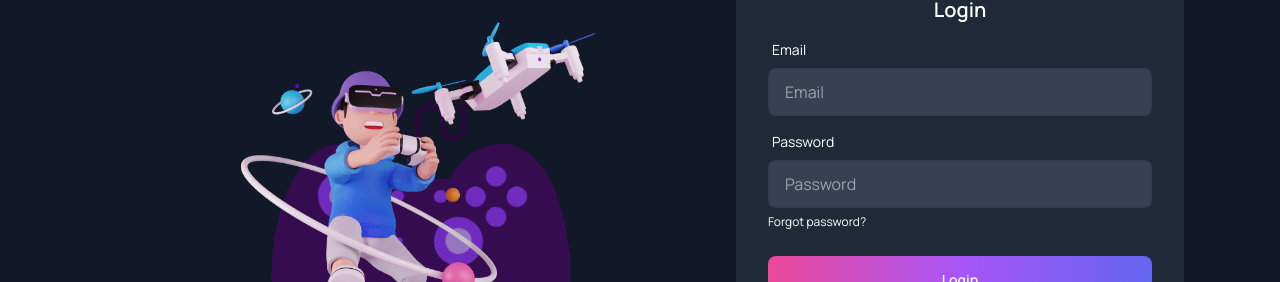
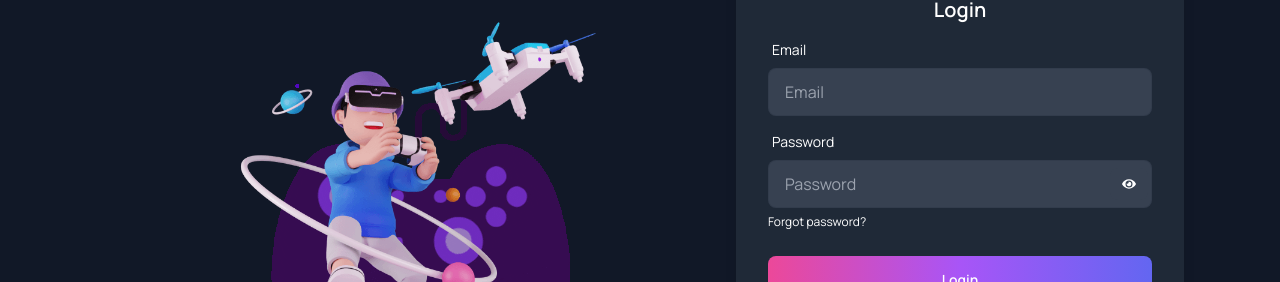
Before and after one commit to DKAbir111/Chill-gamer-client, a React (Vite) app: page /login in a window 1280 px wide. Shown: the part 196-478 px from the top of the page. Built offline with nearby package versions, Linux system fonts and the light colour scheme; no server answers.

Commit message:
hide and show password functionality added

```diff
--- a/src/components/pages/Login.jsx
+++ b/src/components/pages/Login.jsx
@@ -4,20 +4,27 @@ import boyGame from '../../assets/boy-game.png'
 import gameAnim from '../../assets/game-anim.gif'
 import 'aos/dist/aos.css';
 import { FcGoogle } from 'react-icons/fc';
-import { useContext } from 'react';
+import { useContext, useState } from 'react';
 import { AuthContext } from '../../Context/AuthContext';
 import { toast } from 'react-toastify';
+import { FaEye } from "react-icons/fa";
+import { FaEyeSlash } from "react-icons/fa";
 
 export default function Login() {
     const { googleSignIn, signIn } = useContext(AuthContext)
+    const [showPass, setShowPass] = useState(false)
     const navigate = useNavigate()
     const handleGoogleSignIn = () => {
         googleSignIn()
             .then(result => {
-                console.log(result)
+                if (result?.user?.email) {
+                    toast.success('Logged in successfully')
+                    navigate('/')
+                }
             })
             .catch(error => {
                 console.log(error)
+                toast.error(error.message)
             });
     }
     const handleSignIn = (e) => {
@@ -51,11 +58,16 @@ export default function Login() {
                         </label>
                         <input type="email" placeholder="Email" name='email' className="input input-bordered bg-gray-700 text-white" required />
                     </div>
-                    <div className="form-control">
+                    <div className="form-control relative">
                         <label className="label">
                             <span className="label-text text-white">Password</span>
                         </label>
-                        <input type="password" placeholder="Password" name='password' className="input input-bordered bg-gray-700 text-white" required />
+                        <input type={showPass ? "text" : "password"} placeholder="Password" name='password' className="input input-bordered bg-gray-700 text-white" required />
+                        <div className='absolute right-1 top-11'>
+                            <span onClick={() => setShowPass(!showPass)} className='btn btn-sm bg-gray-700 border-none hover:bg-gray-700 shadow-none text-white'>{
+                                showPass ? <FaEyeSlash /> : <FaEye />
+                            } </span>
+                        </div>
                         <label>
                             <Link className="text-xs text-white hover:underline">Forgot password?</Link>
                         </label>
```
